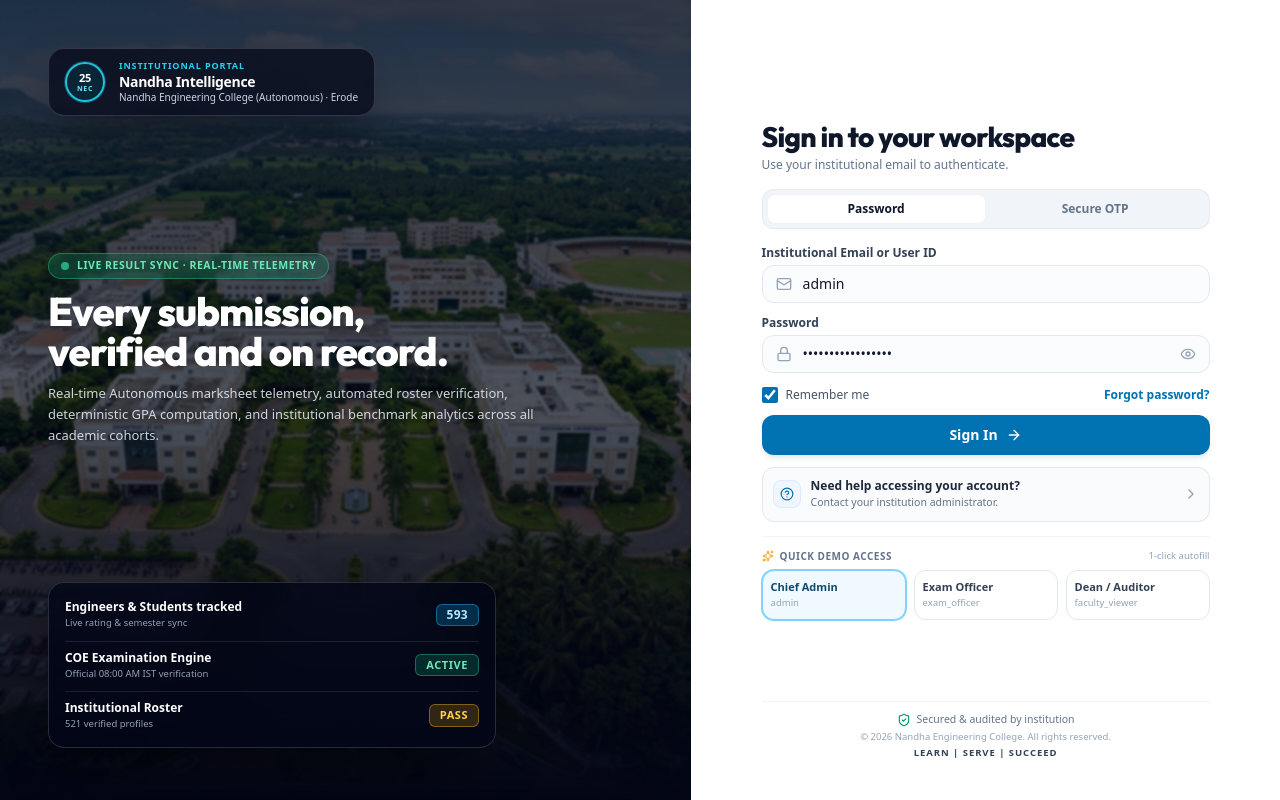
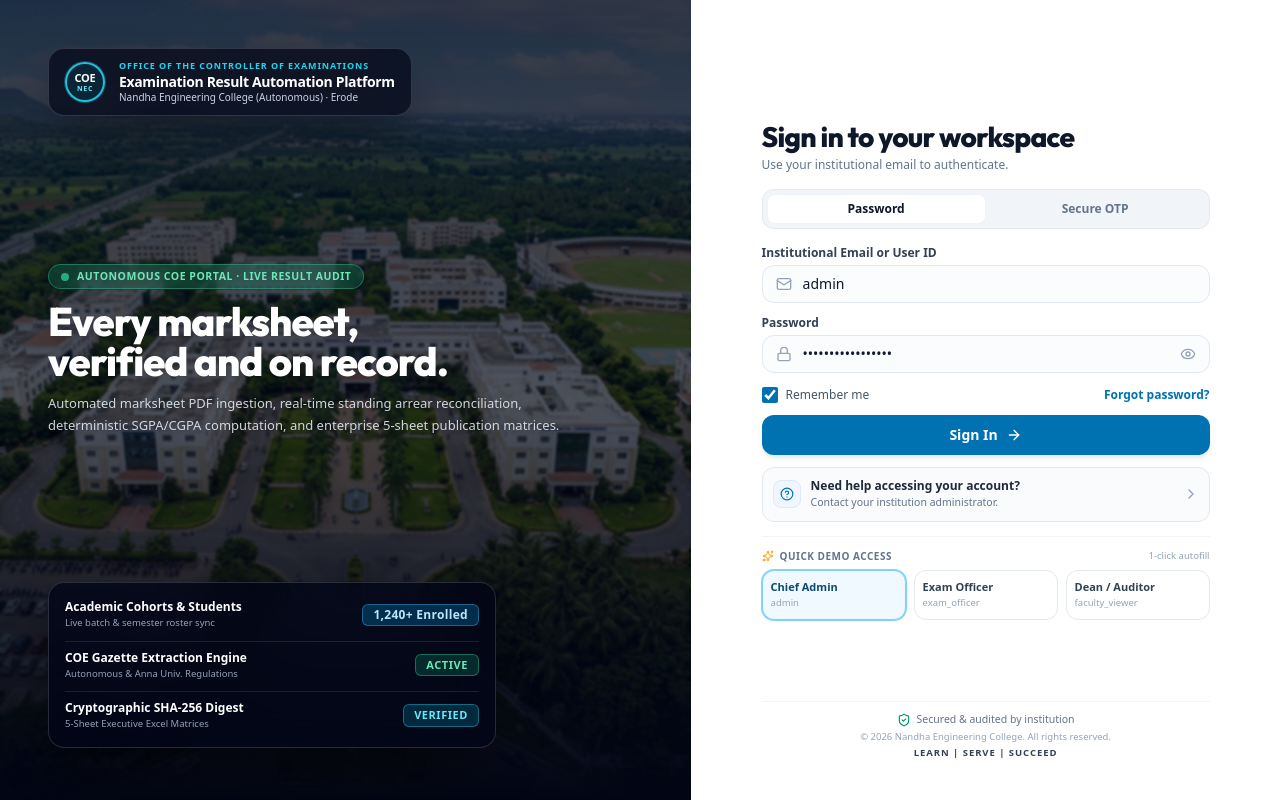
Before and after one commit to nanthishvaran17/Result-Analysis, a React (Vite) app in the folder frontend/: page / in a window 1280 px wide. Built offline with nearby package versions, Linux system fonts and the light colour scheme.

Commit message:
feat(ui): refine institutional COE branding, login typography and result analysis matrix

```diff
--- a/frontend/src/components/Layout.tsx
+++ b/frontend/src/components/Layout.tsx
@@ -81,27 +81,27 @@ export const Layout: React.FC<LayoutProps> = ({
       {/* Collegiate Sign Out Confirmation Dialog */}
       {showLogoutModal && (
         <div
-          className="fixed inset-0 z-50 overflow-y-auto bg-slate-950/60 backdrop-blur-sm flex items-center justify-center p-4 animate-backdrop-fade"
+          className="fixed inset-0 z-50 overflow-y-auto bg-slate-950/75 backdrop-blur-md flex items-center justify-center p-4 animate-backdrop-fade"
           onClick={() => setShowLogoutModal(false)}
         >
           <div
             className="bg-white rounded-3xl shadow-2xl border border-slate-200/90 w-full max-w-sm overflow-hidden p-6 text-center animate-modal-pop"
             onClick={(e) => e.stopPropagation()}
           >
-            {/* Centered Calm Icon Badge */}
-            <div className="w-13 h-13 rounded-2xl bg-slate-100 border border-slate-200/90 flex items-center justify-center text-slate-700 mx-auto shadow-inner mb-4">
-              <LogOut className="w-5 h-5 text-slate-700" />
+            {/* Centered Crimson Icon Badge */}
+            <div className="w-14 h-14 rounded-2xl bg-rose-50 border border-rose-100 flex items-center justify-center text-rose-600 mx-auto shadow-inner mb-4">
+              <LogOut className="w-6 h-6" />
             </div>
 
             {/* Centered Heading & Prompt */}
             <h3 className="text-base font-extrabold text-slate-900 tracking-tight font-heading">
-              Sign Out of COE Portal
+              Confirm Sign Out
             </h3>
-            <p className="text-xs text-slate-500 leading-relaxed mt-2 px-2">
-              You are signing out of your secure examination staff session. Your records and ledger updates are permanently saved.
+            <p className="text-sm font-medium text-slate-700 leading-relaxed mt-2 px-2">
+              Are you sure you want to end your active examination session? Any unsaved edits will be discarded.
             </p>
 
-            <div className="inline-flex items-center gap-1.5 px-3 py-1 rounded-full bg-slate-50 border border-slate-200/80 text-[10px] font-mono text-slate-600 font-semibold mt-3">
+            <div className="inline-flex items-center gap-1.5 px-3.5 py-1.5 rounded-full bg-slate-100 border border-slate-300 text-xs font-mono text-slate-800 font-bold mt-3 shadow-2xs">
               Office of the Controller • Secure Session
             </div>
 
@@ -111,9 +111,9 @@ export const Layout: React.FC<LayoutProps> = ({
                 id="cancel-signout-btn"
                 type="button"
                 onClick={() => setShowLogoutModal(false)}
-                className="w-full py-2.5 px-4 rounded-xl border border-slate-200/90 text-xs font-bold text-slate-700 bg-white hover:bg-slate-50 transition-all cursor-pointer shadow-2xs"
+                className="w-full py-2.5 px-4 rounded-xl border border-slate-200 text-xs font-bold text-slate-700 bg-slate-50 hover:bg-slate-100 transition-all cursor-pointer"
               >
-                Stay Signed In
+                Stay Logged In
               </button>
               <button
                 id="confirm-signout-btn"
@@ -122,9 +122,9 @@ export const Layout: React.FC<LayoutProps> = ({
                   setShowLogoutModal(false);
                   logout();
                 }}
-                className="w-full py-2.5 px-4 rounded-xl bg-slate-900 hover:bg-slate-800 text-white text-xs font-bold transition-all shadow-sm flex items-center justify-center gap-1.5 cursor-pointer active:scale-95"
+                className="w-full py-2.5 px-4 rounded-xl bg-rose-600 hover:bg-rose-700 text-white text-xs font-bold transition-all shadow-sm shadow-rose-600/30 flex items-center justify-center gap-1.5 cursor-pointer active:scale-95"
               >
-                <LogOut className="w-3.5 h-3.5 text-slate-300" />
+                <LogOut className="w-3.5 h-3.5" />
                 Sign Out
               </button>
             </div>
--- a/frontend/src/components/Modal.tsx
+++ b/frontend/src/components/Modal.tsx
@@ -50,7 +50,7 @@ export const Modal: React.FC<ModalProps> = ({
             )}
             <div>
               <h3 className="font-bold text-slate-900 text-sm tracking-tight">{title}</h3>
-              {subtitle && <p className="text-[11px] text-slate-500 font-normal mt-0.5">{subtitle}</p>}
+              {subtitle && <p className="text-xs text-slate-700 font-medium mt-0.5">{subtitle}</p>}
             </div>
           </div>
           <button
--- a/frontend/src/pages/Login.tsx
+++ b/frontend/src/pages/Login.tsx
@@ -157,17 +157,17 @@ export const Login: React.FC = () => {
           <div className="inline-flex items-center gap-3.5 px-4 py-2.5 rounded-2xl bg-slate-950/70 backdrop-blur-md border border-white/15 shadow-2xl shadow-black/50">
             {/* 25th Year NEC Emblem */}
             <div className="w-10 h-10 rounded-full border-2 border-cyan-400/90 flex flex-col items-center justify-center text-center p-0.5 bg-cyan-950/60 shadow-inner shrink-0 ring-1 ring-cyan-400/30">
-              <span className="text-[11px] font-black text-white leading-none tracking-tight">25</span>
+              <span className="text-[11px] font-black text-white leading-none tracking-tight">COE</span>
               <span className="text-[7px] font-extrabold text-cyan-300 leading-none tracking-widest mt-0.5 uppercase">NEC</span>
             </div>
 
             {/* Institution Title */}
             <div>
               <div className="text-[9px] font-extrabold uppercase tracking-widest text-cyan-400">
-                INSTITUTIONAL PORTAL
+                OFFICE OF THE CONTROLLER OF EXAMINATIONS
               </div>
               <div className="text-sm font-extrabold text-white tracking-tight leading-tight">
-                Nandha Intelligence
+                Examination Result Automation Platform
               </div>
               <div className="text-[10px] text-slate-300 font-medium">
                 Nandha Engineering College (Autonomous) · Erode
@@ -181,18 +181,17 @@ export const Login: React.FC = () => {
           {/* Live Telemetry Pill */}
           <div className="inline-flex items-center gap-2 px-3 py-1 rounded-full bg-emerald-500/20 border border-emerald-400/40 text-emerald-300 text-[10.5px] font-bold tracking-wider uppercase mb-3 backdrop-blur-md shadow-sm">
             <span className="w-2 h-2 rounded-full bg-emerald-400 animate-pulse inline-block" />
-            <span>LIVE RESULT SYNC · REAL-TIME TELEMETRY</span>
+            <span>AUTONOMOUS COE PORTAL · LIVE RESULT AUDIT</span>
           </div>
 
           {/* Primary Statement */}
           <h1 className="text-3xl sm:text-4xl lg:text-[40px] font-black text-white tracking-tight leading-[1.15] mb-3 drop-shadow-md font-heading">
-            Every submission,<br />
+            Every marksheet,<br />
             verified and on record.
           </h1>
 
           <p className="text-xs sm:text-[13px] text-slate-200/90 font-normal leading-relaxed drop-shadow max-w-lg">
-            Real-time Autonomous marksheet telemetry, automated roster verification,
-            deterministic GPA computation, and institutional benchmark analytics across all academic cohorts.
+            Automated marksheet PDF ingestion, real-time standing arrear reconciliation, deterministic SGPA/CGPA computation, and enterprise 5-sheet publication matrices.
           </p>
         </div>
 
@@ -203,14 +202,14 @@ export const Login: React.FC = () => {
             <div className="flex items-center justify-between gap-3">
               <div>
                 <div className="text-xs font-bold text-white leading-tight">
-                  Engineers & Students tracked
+                  Academic Cohorts & Students
                 </div>
                 <div className="text-[9.5px] text-slate-400 mt-0.5">
-                  Live rating & semester sync
+                  Live batch & semester roster sync
                 </div>
               </div>
               <div className="px-2.5 py-0.5 rounded-md bg-[#0284c7]/30 border border-sky-400/40 text-sky-200 text-xs font-black tracking-wide shrink-0">
-                593
+                1,240+ Enrolled
               </div>
             </div>
 
@@ -218,10 +217,10 @@ export const Login: React.FC = () => {
             <div className="flex items-center justify-between gap-3 pt-2 border-t border-white/10">
               <div>
                 <div className="text-xs font-bold text-white leading-tight">
-                  COE Examination Engine
+                  COE Gazette Extraction Engine
                 </div>
                 <div className="text-[9.5px] text-slate-400 mt-0.5">
-                  Official 08:00 AM IST verification
+                  Autonomous & Anna Univ. Regulations
                 </div>
               </div>
               <div className="px-2.5 py-0.5 rounded-md bg-emerald-500/20 border border-emerald-400/40 text-emerald-300 text-[11px] font-black tracking-wider uppercase shrink-0">
@@ -233,14 +232,14 @@ export const Login: React.FC = () => {
             <div className="flex items-center justify-between gap-3 pt-2 border-t border-white/10">
               <div>
                 <div className="text-xs font-bold text-white leading-tight">
-                  Institutional Roster
+                  Cryptographic SHA-256 Digest
                 </div>
                 <div className="text-[9.5px] text-slate-400 mt-0.5">
-                  521 verified profiles
+                  5-Sheet Executive Excel Matrices
                 </div>
               </div>
-              <div className="px-2.5 py-0.5 rounded-md bg-amber-500/20 border border-amber-400/40 text-amber-300 text-[11px] font-black tracking-wider uppercase shrink-0">
-                PASS
+              <div className="px-2.5 py-0.5 rounded-md bg-cyan-500/20 border border-cyan-400/40 text-cyan-300 text-[11px] font-black tracking-wider uppercase shrink-0">
+                VERIFIED
               </div>
             </div>
           </div>
--- a/frontend/src/pages/ResultAnalysis.tsx
+++ b/frontend/src/pages/ResultAnalysis.tsx
@@ -729,28 +729,22 @@ export const ResultAnalysis: React.FC<ResultAnalysisProps> = ({ activeSessionId,
 
                         {matrix?.columns.map((col) => {
                           const grade = row.grades[col.code] || '-';
-                          const isArrear = ['RA', 'SA', 'AB', 'W', 'U'].includes(grade);
+                          const isArrear = ['RA', 'SA', 'AB', 'W'].includes(grade);
                           const isHigh = ['O', 'A+'].includes(grade);
                           return (
                             <td
                               key={col.code}
-                              className="py-2.5 px-1.5 text-center border-r border-slate-100/80"
+                              className={`py-3 px-2 text-center font-bold border-r border-slate-100 ${
+                                isArrear
+                                  ? 'bg-rose-50 text-rose-700'
+                                  : isHigh
+                                  ? 'bg-emerald-50/60 text-emerald-700'
+                                  : grade !== '-'
+                                  ? 'text-slate-800'
+                                  : 'text-slate-300'
+                              }`}
                             >
-                              {grade === '-' ? (
-                                <span className="text-slate-300 text-xs font-mono">-</span>
-                              ) : isArrear ? (
-                                <span className="inline-block min-w-8 px-1.5 py-0.5 rounded-md text-[11px] font-bold font-mono bg-rose-50 text-rose-700 border border-rose-200/80 shadow-2xs">
-                                  {grade}
-                                </span>
-                              ) : isHigh ? (
-                                <span className="inline-block min-w-8 px-1.5 py-0.5 rounded-md text-[11px] font-bold font-mono bg-blue-50 text-blue-700 border border-blue-200/80 shadow-2xs">
-                                  {grade}
-                                </span>
-                              ) : (
-                                <span className="inline-block min-w-8 px-1.5 py-0.5 rounded-md text-[11px] font-semibold font-mono text-slate-700 bg-slate-50 border border-slate-200/60">
-                                  {grade}
-                                </span>
-                              )}
+                              {grade}
                             </td>
                           );
                         })}
```
Also changed, not shown: frontend/index.html (line endings or trailing spaces).
